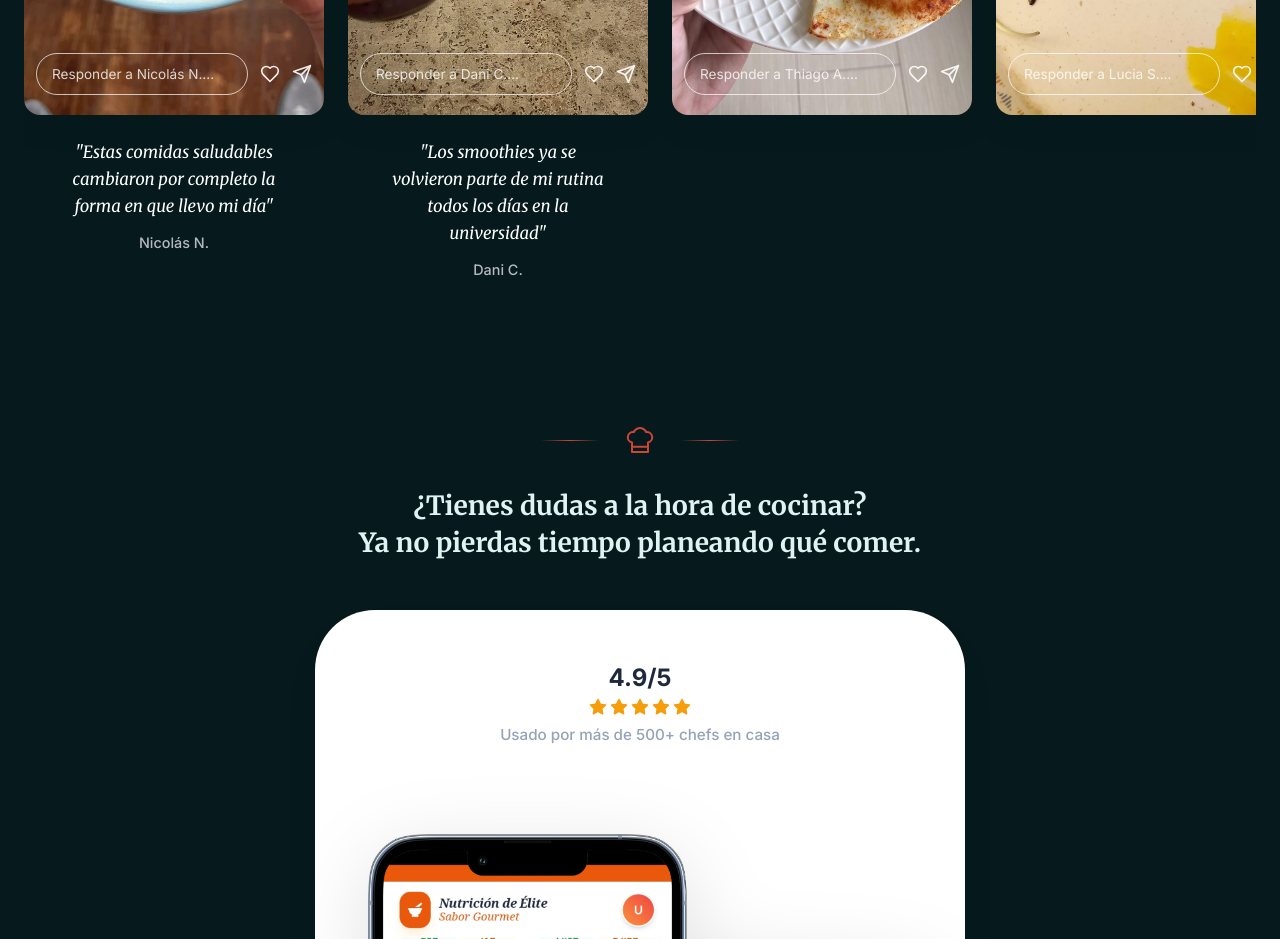
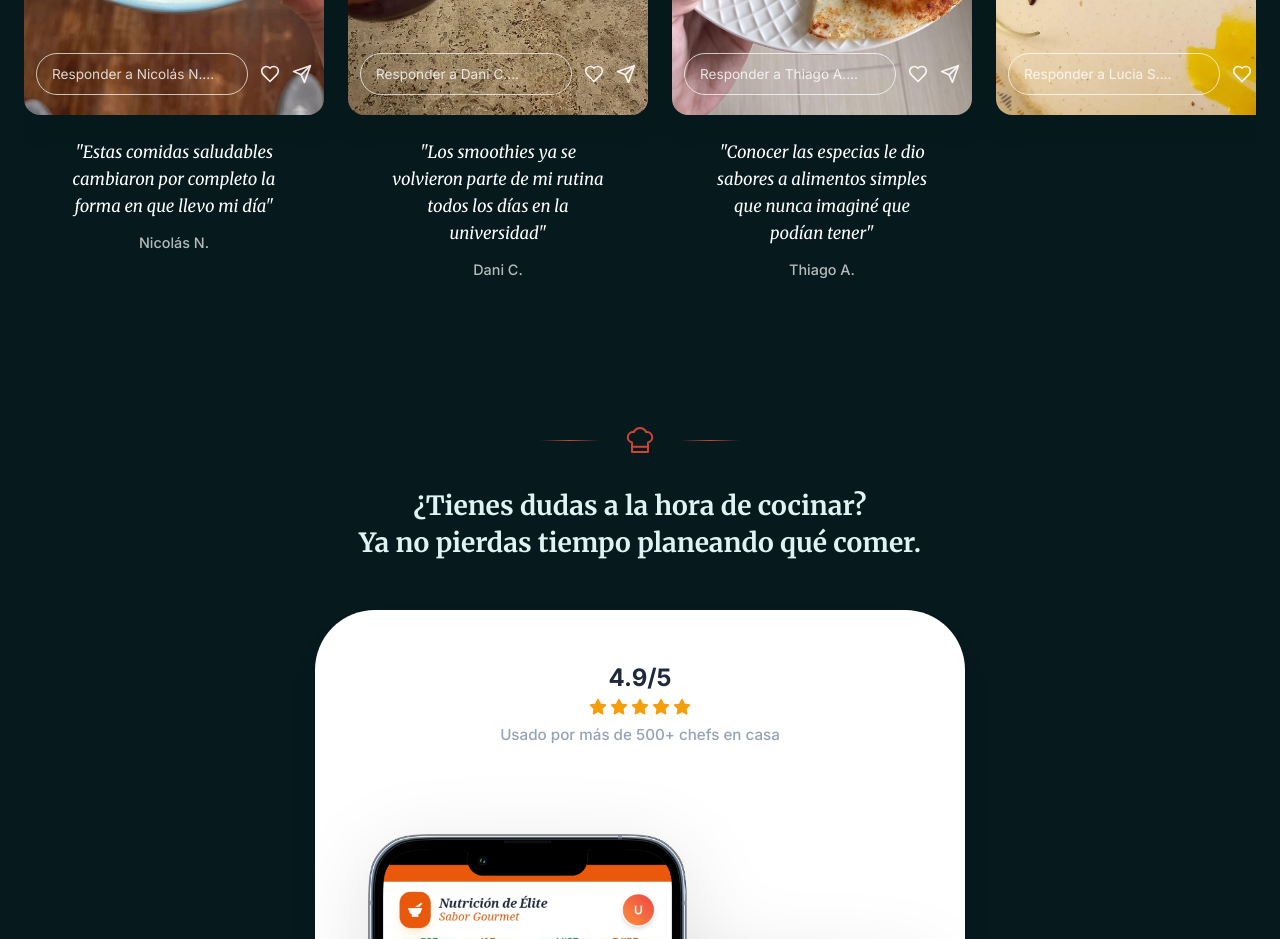
Before and after one commit to YohanSaibb026/LeadingPage, a React (Vite) app: page / in a window 1280 px wide. Shown: the part 1560-2499 px from the top of the page. Built offline with nearby package versions, Linux system fonts and the light colour scheme.

Commit message:
feat: Add initial internationalization support for Spanish and Portuguese locales and create the main App component.

```diff
--- a/src/App.tsx
+++ b/src/App.tsx
@@ -260,7 +260,7 @@ function App() {
     const stories = [
         { name: 'Nicolás N.', avatar: avatarNicolas, content: meal2, testimonialKey: 'nicolas' },
         { name: 'Dani C.', avatar: avatarDani, content: shakeStory, testimonialKey: 'dani' },
-        { name: 'Thiago A.', avatar: avatarThiago, content: meal1 },
+        { name: 'Thiago A.', avatar: avatarThiago, content: meal1, testimonialKey: 'thiago' },
         { name: 'Lucia S.', avatar: avatarLucia, content: meal3 },
         { name: 'Pablo B.', avatar: avatarPablo, content: meal4 },
         { name: 'Camilla B.', avatar: avatarCamilla, content: meal5 },
--- a/src/locales/es-AR.json
+++ b/src/locales/es-AR.json
@@ -23,7 +23,8 @@
         "title": "Algunas experiencias de nuestros usuarios",
         "items": {
             "nicolas": "\"Estas comidas saludables cambiaron por completo la forma en que llevo mi día\"",
-            "dani": "\"Los smoothies ya se volvieron parte de mi rutina todos los días en la universidad\""
+            "dani": "\"Los smoothies ya se volvieron parte de mi rutina todos los días en la universidad\"",
+            "thiago": "\"Conocer las especias le dio sabores a alimentos simples que nunca imaginé que podían tener\""
         }
     },
     "features": {
--- a/src/locales/es-CO.json
+++ b/src/locales/es-CO.json
@@ -23,7 +23,8 @@
         "title": "Algunas experiencias de nuestros usuarios",
         "items": {
             "nicolas": "\"Estas comidas saludables cambiaron por completo la forma en que llevo mi día\"",
-            "dani": "\"Los smoothies ya se volvieron parte de mi rutina todos los días en la universidad\""
+            "dani": "\"Los smoothies ya se volvieron parte de mi rutina todos los días en la universidad\"",
+            "thiago": "\"Conocer las especias le dio sabores a alimentos simples que nunca imaginé que podían tener\""
         }
     },
     "features": {
--- a/src/locales/es-MX.json
+++ b/src/locales/es-MX.json
@@ -23,7 +23,8 @@
         "title": "Algunas experiencias de nuestros usuarios",
         "items": {
             "nicolas": "\"Estas comidas saludables cambiaron por completo la forma en que llevo mi día\"",
-            "dani": "\"Los smoothies ya se volvieron parte de mi rutina todos los días en la universidad\""
+            "dani": "\"Los smoothies ya se volvieron parte de mi rutina todos los días en la universidad\"",
+            "thiago": "\"Conocer las especias le dio sabores a alimentos simples que nunca imaginé que podían tener\""
         }
     },
     "features": {
--- a/src/locales/es.json
+++ b/src/locales/es.json
@@ -23,7 +23,8 @@
         "title": "Algunas experiencias de nuestros usuarios",
         "items": {
             "nicolas": "\"Estas comidas saludables cambiaron por completo la forma en que llevo mi día\"",
-            "dani": "\"Los smoothies ya se volvieron parte de mi rutina todos los días en la universidad\""
+            "dani": "\"Los smoothies ya se volvieron parte de mi rutina todos los días en la universidad\"",
+            "thiago": "\"Conocer las especias le dio sabores a alimentos simples que nunca imaginé que podían tener\""
         }
     },
     "features": {
--- a/src/locales/pt.json
+++ b/src/locales/pt.json
@@ -23,7 +23,8 @@
         "title": "Algumas experiências de nossos usuários",
         "items": {
             "nicolas": "\"Estas comidas saudáveis mudaram completamente a forma como levo meu dia\"",
-            "dani": "\"Os smoothies já viraram parte da minha rotina todos os dias na universidade\""
+            "dani": "\"Os smoothies já viraram parte da minha rotina todos os dias na universidade\"",
+            "thiago": "\"Conhecer as especiarias deu sabores a alimentos simples que nunca imaginei que poderiam ter\""
         }
     },
     "features": {
```
